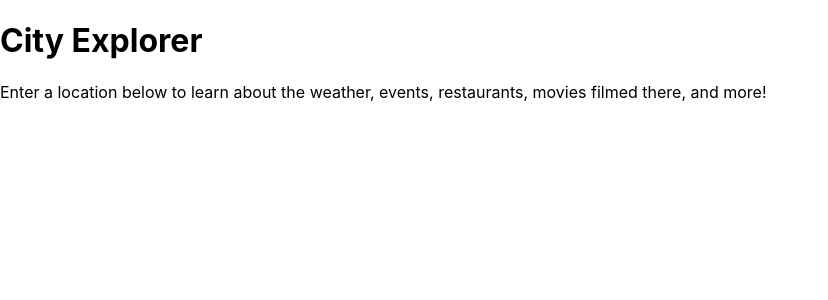
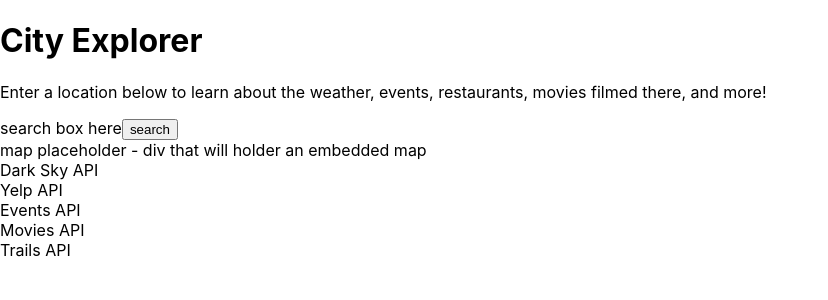
Before and after one commit to arsummers/city_explorer_react, a React (Create React App) app: page / in a window 1280 px wide. Shown: the top 300 px of the page, without its empty margins (0-828 px from the left). Built offline with nearby package versions, Linux system fonts and the light colour scheme.

Commit message:
main scaffolded

```diff
--- a/src/App.js
+++ b/src/App.js
@@ -1,5 +1,6 @@
 import React from 'react';
-import Header from './elements'
+import Header from './header'
+import Main from './main'
 import logo, { ReactComponent } from './logo.svg';
 import './App.css';
 
@@ -29,6 +30,7 @@ class App extends React.Component {
       <React.Fragment>
          {/* <CityExplorerReact /> */}
          <Header />
+         <Main />
       </React.Fragment>
 
     )
--- a/src/elements.js
+++ b/src/header.js
@@ -20,5 +20,4 @@ class Header extends React.Component{
     }
 }
 
-
 export default Header;
--- /dev/null
+++ b/src/main.js
@@ -0,0 +1,49 @@
+import React from 'react';
+
+class Main extends React.Component{
+    constructor(props){
+        super(props);
+        this.state={
+            searchBox: 'search box here',
+            searchButton: 'search',
+            mapHolder: 'map placeholder - div that will holder an embedded map',
+            darkSkyHolder: 'Dark Sky API',
+            yelpHoder: 'Yelp API',
+            eventsHolder: 'Events API',
+            moviesHolder: 'Movies API',
+            trailsHolder: 'Trails API'
+        }
+    }
+
+    render(){
+        return (
+            <div>
+                <div>
+                    {this.state.searchBox}
+                    <button>{this.state.searchButton}</button>
+                </div>
+                    {this.state.mapHolder}
+                <div>
+
+                </div>
+                <section>
+                    {this.state.darkSkyHolder}
+                </section>
+                <section>
+                    {this.state.yelpHoder}
+                </section>
+                <section>
+                    {this.state.eventsHolder}
+                </section>
+                <section>
+                    {this.state.moviesHolder}
+                </section>
+                <section>
+                    {this.state.trailsHolder}
+                </section>
+            </div>
+        )
+    }
+}
+
+export default  Main;
```
Also changed, not shown: 1 other file (tests, documents, lock files or other folders).
